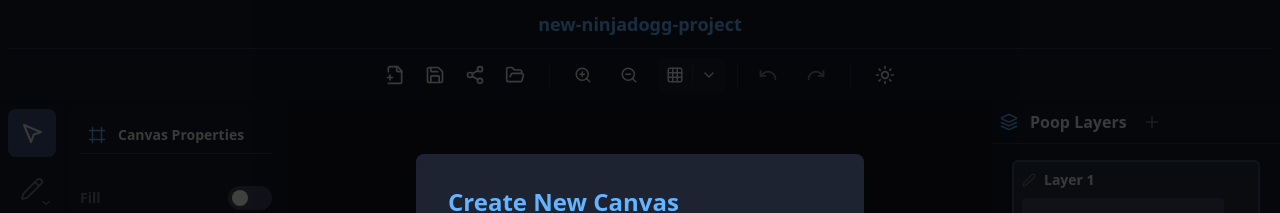
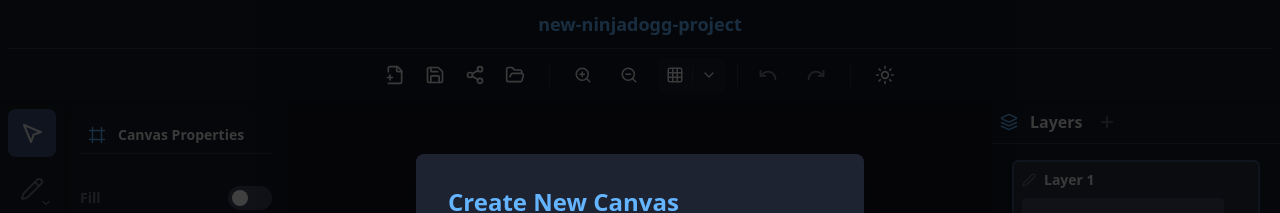
Before and after one commit to ssaklayen/ninjadogg-svg-editor, a React (Create React App) app: page / in a window 1280 px wide. Shown: the top 213 px of the page. Built offline with nearby package versions, Linux system fonts and the light colour scheme.

Commit message:
last commit, take 2

```diff
--- a/src/components/Layers/LayersSidebar.tsx
+++ b/src/components/Layers/LayersSidebar.tsx
@@ -36,7 +36,7 @@ export const LayersSidebar = ({ controller, modelState, isExpanded, onToggle }:
                     <div className="flex items-center justify-between gap-3 p-2 border-b border-border-primary">
                         <div className="flex items-center gap-3">
                             <div className="text-accent-secondary"><Layers size={18} /></div>
-                            <h2 className="text-md font-semibold text-text-primary">Poop Layers</h2>
+                            <h2 className="text-md font-semibold text-text-primary">Layers</h2>
                             <button
                                 // PATTERN: Command - Executes the AddLayerCommand.
                                 onClick={() => controller.executeCommand(AddLayerCommand)}
```
Also changed, not shown: 11 other files (tests, documents, lock files or other folders).
